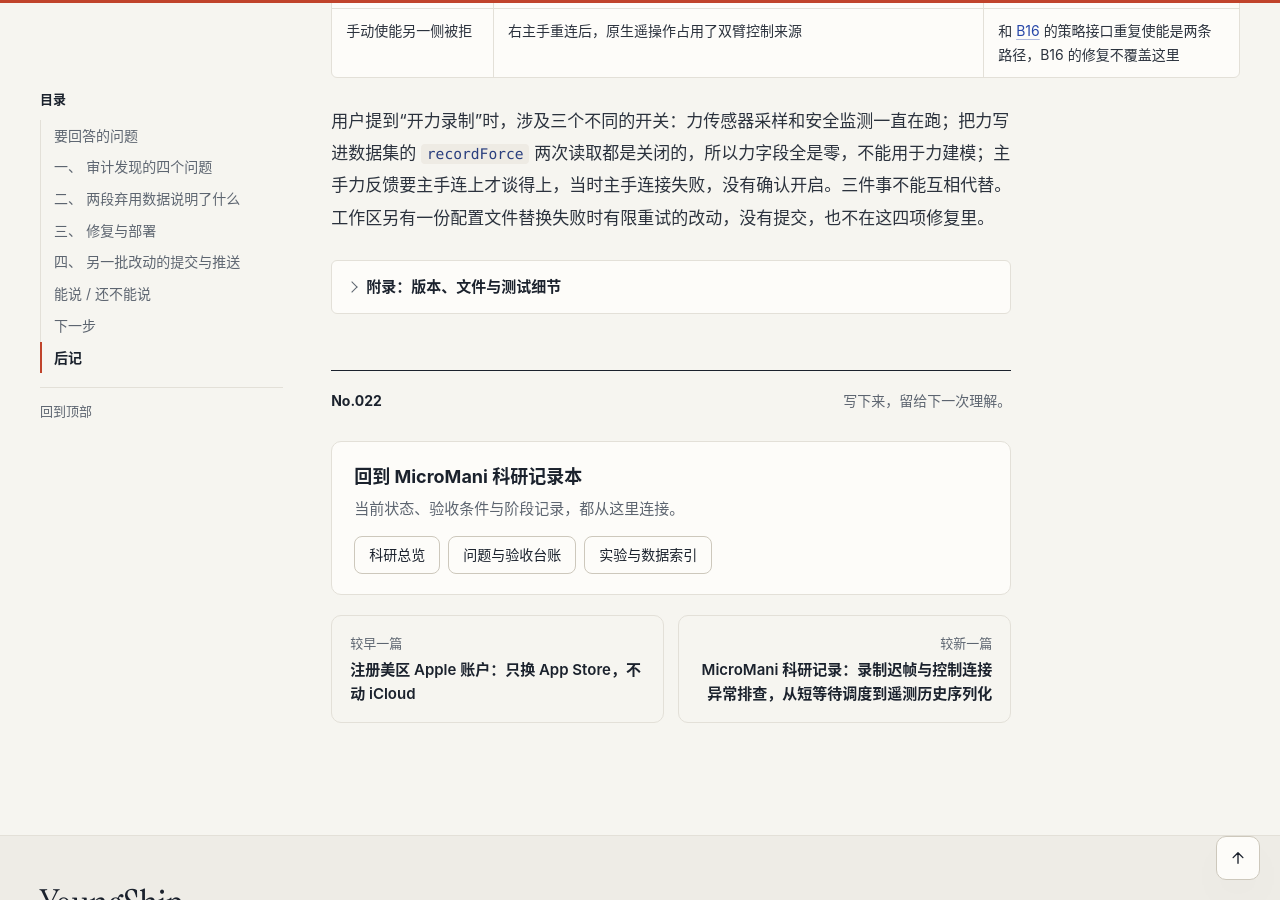
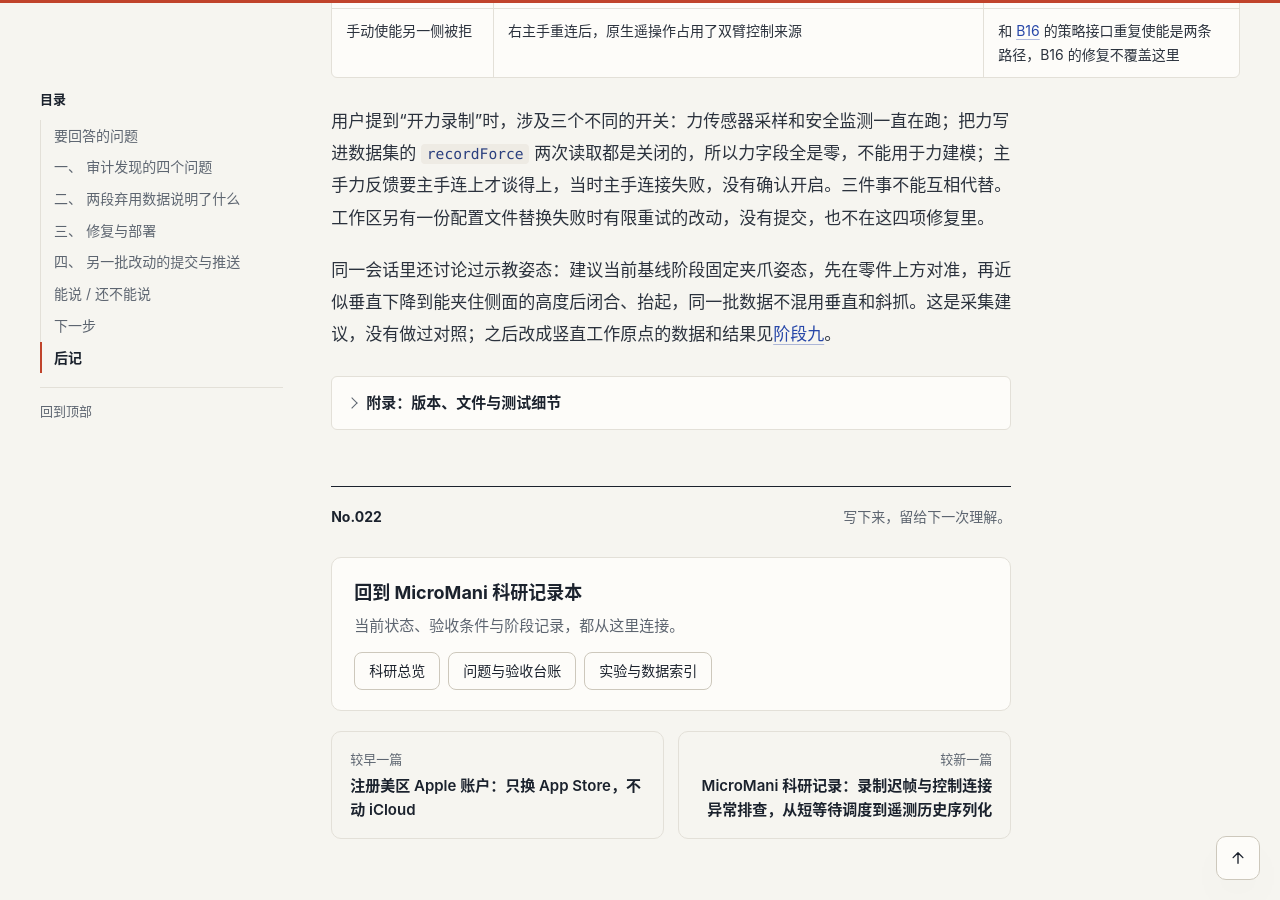
Before and after one commit to YoungShip/youngship.github.io, a Jekyll site: the page built from _posts/2026-10-10-micromani-collection-integrity-audit.md, in a window 1280 px wide and 900 px high, scrolled down 6924 px. Built offline with Jekyll 4.4.1, drawn with Linux system fonts in a browser that asks for light colours.

Commit message:
科研记录：采集审计后记补示教姿态建议（Codex 会话归档） (#12)
Claude-Session: https://claude.ai/code/session_01NmX84QyJNd3ipBMxgHySws

Co-authored-by: Claude <noreply@anthropic.com>

```diff
--- a/_posts/2026-10-10-micromani-collection-integrity-audit.md
+++ b/_posts/2026-10-10-micromani-collection-integrity-audit.md
@@ -121,6 +121,8 @@ tags: [科研记录, MicroMani, 数据采集, 数据质量, 系统稳定性]
 
 用户提到“开力录制”时，涉及三个不同的开关：力传感器采样和安全监测一直在跑；把力写进数据集的 `recordForce` 两次读取都是关闭的，所以力字段全是零，不能用于力建模；主手力反馈要主手连上才谈得上，当时主手连接失败，没有确认开启。三件事不能互相代替。工作区另有一份配置文件替换失败时有限重试的改动，没有提交，也不在这四项修复里。
 
+同一会话里还讨论过示教姿态：建议当前基线阶段固定夹爪姿态，先在零件上方对准，再近似垂直下降到能夹住侧面的高度后闭合、抬起，同一批数据不混用垂直和斜抓。这是采集建议，没有做过对照；之后改成竖直工作原点的数据和结果见[阶段九](/notes/2026/10/11/micromani-vertical-origin-first-grasp/)。
+
 
 <details markdown="1">
 <summary>附录：版本、文件与测试细节</summary>
```
